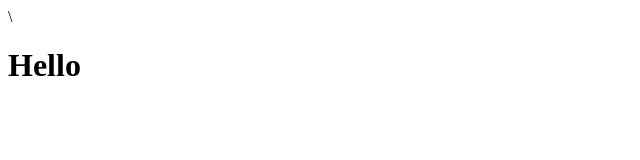
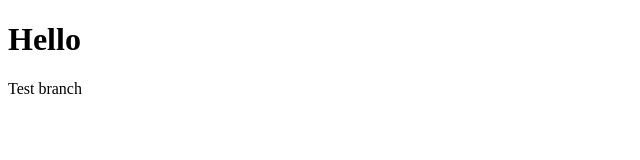
Before and after one commit to SpencerWilsonEXL/test, a plain HTML site: page index.html in a window 1280 px wide. Shown: the whole page, without its empty margins (0-640 px from the left). Drawn offline with Linux system fonts and the light colour scheme.

Commit message:
Added p tag

```diff
--- a/index.html
+++ b/index.html
@@ -7,6 +7,7 @@
     <script src="hello.js"></script>
 </head>
 <body>
-  \<h1>Hello</h1>
+  <h1>Hello</h1>
+  <p>Test branch</p>
 </body>
 </html>
```
